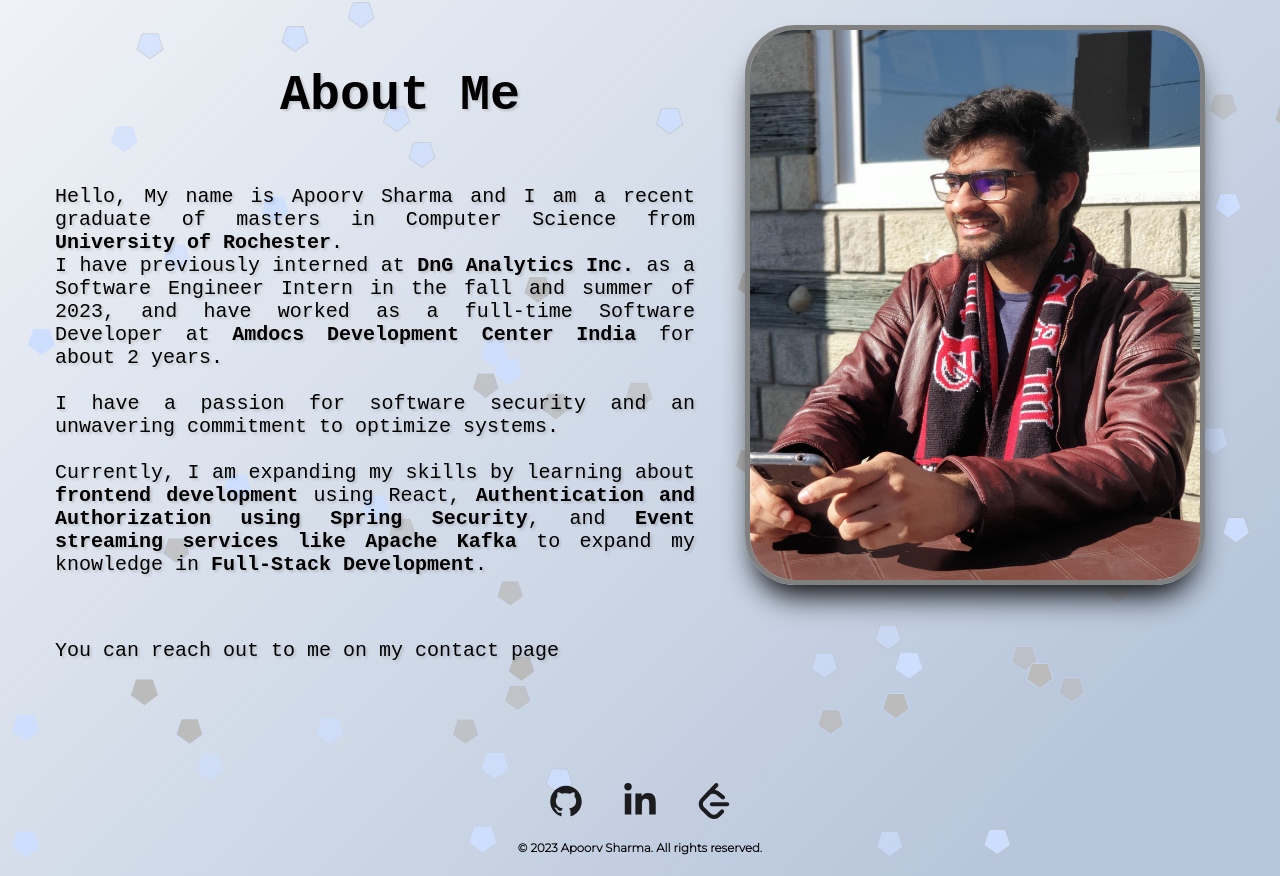
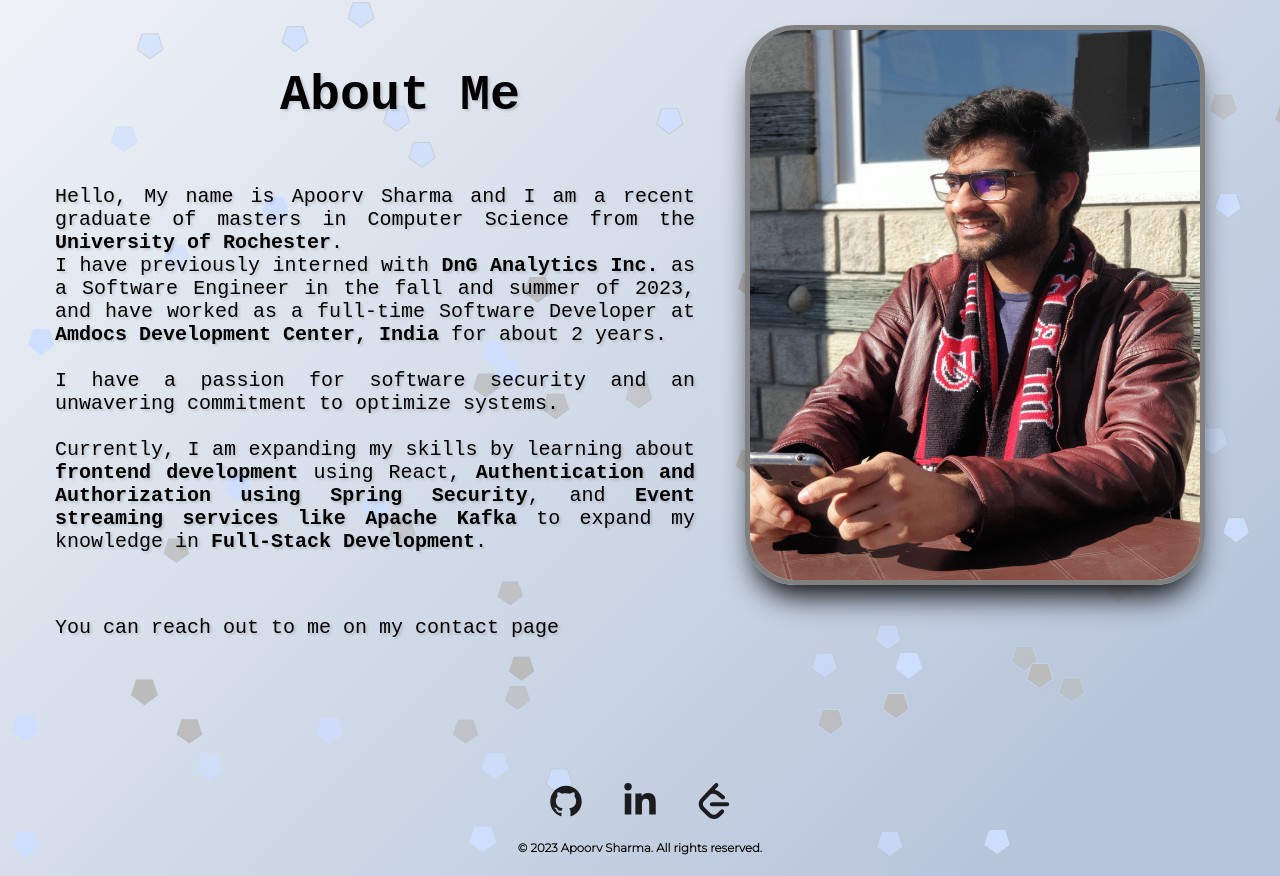
Before and after one commit to apoorv-sh98/Portfolio, a React (Create React App) app: page / in a window 1280 px wide. Shown: the part 975-1851 px from the top of the page. Built offline with nearby package versions, Linux system fonts and the light colour scheme.

Commit message:
path route changes

```diff
--- a/package.json
+++ b/package.json
@@ -1,7 +1,7 @@
 {
   "name": "portfolio_react",
   "version": "0.1.0",
-  "homepage": "https://apoorv-sh98.github.io",
+  "homepage": "https://apoorv-sh98.github.io/Portfolio",
   "private": true,
   "dependencies": {
     "@emotion/react": "^11.11.3",
@@ -27,8 +27,8 @@
   },
   "scripts": {
     "predeploy": "npm run build",
-    "deploy": "gh-pages -b master -d build",
-    "deploy_clean": "gh-pages-clean gh-pages -b master -d build",
+    "deploy": "gh-pages -d build",
+    "deploy_clean": "gh-pages-clean gh-pages -d build",
     "start": "react-scripts start",
     "build": "react-scripts build",
     "test": "react-scripts test",
--- a/src/App.js
+++ b/src/App.js
@@ -26,7 +26,7 @@ const App = () => {
       <div className="App">
         <Particle />
         <NavBar />
-        <ScrollToTop />
+        {/* <ScrollToTop /> */}
         <Routes>
           <Route path="/" element={<Home />} />
           <Route path="/Projects" element={<Projects />} />
@@ -34,7 +34,7 @@ const App = () => {
           <Route path="/Blog" element={<Blog />} />
           <Route path="/bucketList2024" element={<BucketList />} />
           <Route path="/Resume" element={<Resume />} />
-          <Route path="*" element={<Navigate to="/"/>} />
+          <Route path="/*" element={<Navigate to="/"/>} />
         </Routes>
         <Footer />
       </div>
--- a/src/components/About.js
+++ b/src/components/About.js
@@ -12,12 +12,12 @@ const About = () => {
                 <div data-aos="fade-right" className="about__text">
                     <h2 className="about__heading">About Me</h2>
                     <p className="about__body">
-                    Hello, My name is Apoorv Sharma and I am a recent graduate of masters in Computer Science from{" "}
+                    Hello, My name is Apoorv Sharma and I am a recent graduate of masters in Computer Science from the{" "}
                     <span className="about__specialText">University of Rochester</span>.
                     <br />
-                    I have previously interned at{" "}
-                    <span className="about__specialText">DnG Analytics Inc.</span> as a Software Engineer Intern in the fall and summer of 2023, and
-                    have worked as a full-time Software Developer at <span className="about__specialText">Amdocs Development Center India</span> for about 2 years.
+                    I have previously interned with{" "}
+                    <span className="about__specialText">DnG Analytics Inc.</span> as a Software Engineer in the fall and summer of 2023, and
+                    have worked as a full-time Software Developer at <span className="about__specialText">Amdocs Development Center, India</span> for about 2 years.
                     <br /> <br />
                     I have a passion for software security and an unwavering commitment to optimize systems.
                     <br /> <br /> Currently, I am expanding my skills by learning about{" "}
--- a/src/components/Resume/Resume.css
+++ b/src/components/Resume/Resume.css
@@ -21,6 +21,8 @@
 .resume_window {
     width: 90%; /* Adjust this based on how wide you want the PDF to be */
     max-width: 1000px; /* Max width for larger screens */
+    height: 90%;
+    max-height: 1500px;
     margin: auto; /* This will take care of center alignment */
     overflow: hidden;
     padding-right: 15px;
--- a/src/components/Resume/Resume.js
+++ b/src/components/Resume/Resume.js
@@ -10,7 +10,7 @@ import { Height } from "@mui/icons-material";
 pdfjs.GlobalWorkerOptions.workerSrc = `//cdnjs.cloudflare.com/ajax/libs/pdf.js/${pdfjs.version}/pdf.worker.min.js`;
 
 
-function Resume() {
+const Resume = () => {
     const [width, setWidth] = useState(1200);
 
     useEffect(() => {
```
